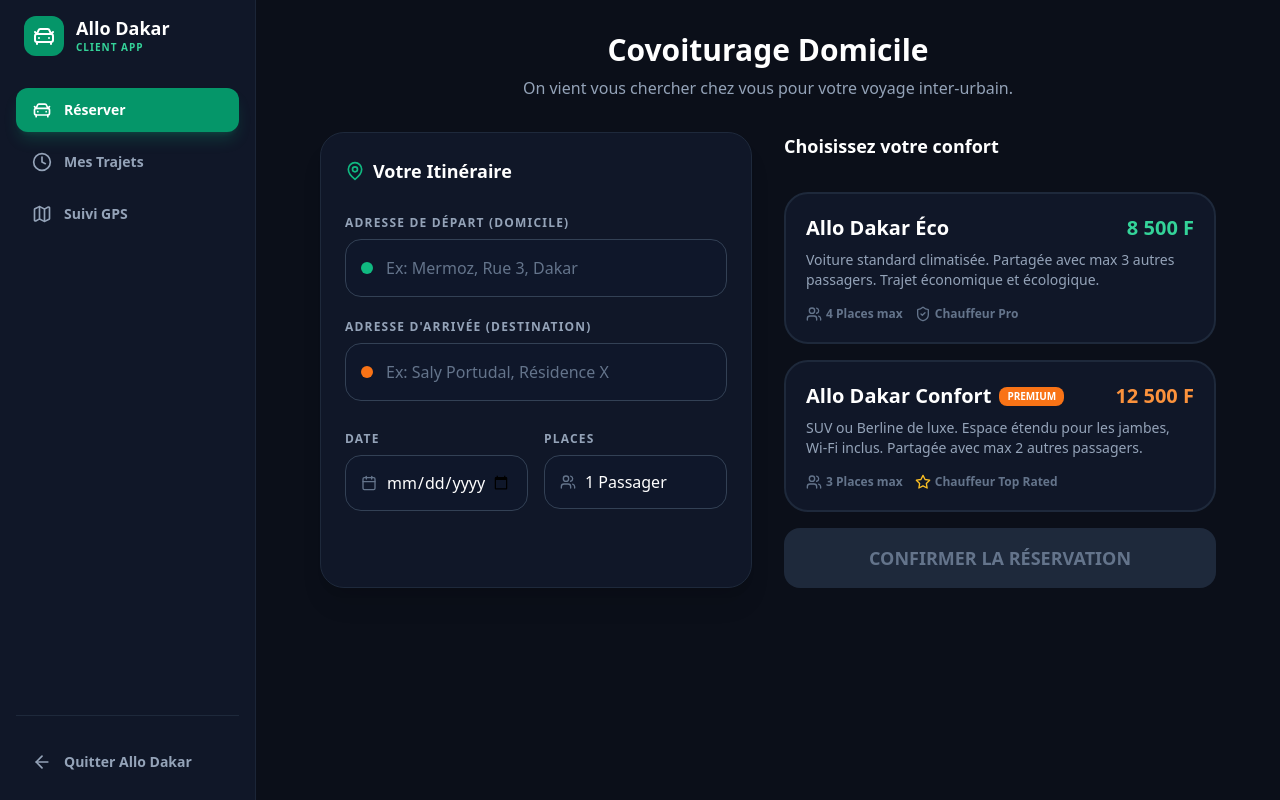
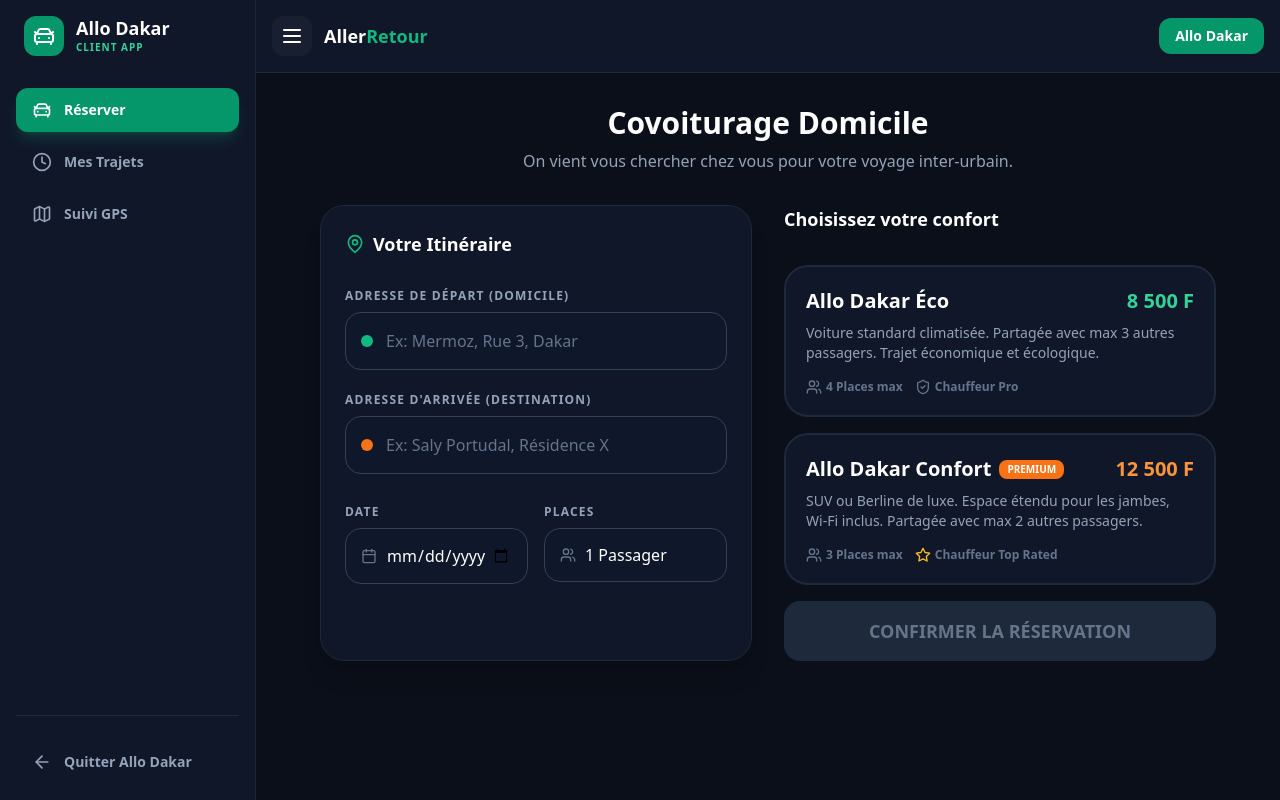
Before and after one commit to migini10/Aller-Retour, a Next.js app in the folder apps/web/: page /allo-dakar-client in a window 1280 px wide. Built offline with nearby package versions, Linux system fonts and the light colour scheme.

Commit message:
feat(allo-dakar): standardize topbar with AllerRetour logo and Allo Dakar button

```diff
--- a/apps/web/src/app/allo-dakar-client/page.tsx
+++ b/apps/web/src/app/allo-dakar-client/page.tsx
@@ -61,16 +61,15 @@
       {/* Main Content */}
       <main className="flex-1 flex flex-col min-h-[100dvh] relative">
 
-        {/* Topbar Mobile */}
-        <header className="md:hidden flex items-center justify-between p-4 bg-[#101728] border-b border-slate-800 sticky top-0 z-50">
+        <header className="flex items-center justify-between p-4 bg-[#101728] border-b border-slate-800 sticky top-0 z-50">
           <div className="flex items-center gap-3">
-            <button onClick={() => setIsMobileMenuOpen(!isMobileMenuOpen)} className="text-white">
+            <button onClick={() => setIsMobileMenuOpen(!isMobileMenuOpen)} className="text-white p-2 rounded-xl bg-slate-800/50 hover:bg-slate-800">
               <Menu className="w-6 h-6" />
             </button>
-            <h1 className="text-lg font-black text-white">Allo Dakar Client</h1>
+            <h1 className="text-lg font-black text-white">Aller<span className="text-emerald-500">Retour</span></h1>
           </div>
-          <button className="relative text-slate-400">
-            <Bell className="w-6 h-6" />
+          <button className="flex items-center gap-1.5 px-4 py-2 rounded-xl bg-emerald-600 hover:bg-emerald-500 text-white text-sm font-bold transition-colors shadow-sm">
+            Allo Dakar
           </button>
         </header>
 
--- a/apps/web/src/app/allo-dakar-driver/page.tsx
+++ b/apps/web/src/app/allo-dakar-driver/page.tsx
@@ -67,16 +67,15 @@
       <main className="flex-1 flex flex-col min-h-[100dvh] relative">
 
         {/* Topbar Mobile */}
-        <header className="md:hidden flex items-center justify-between p-4 bg-[#101728] border-b border-slate-800 sticky top-0 z-50">
+        <header className="flex items-center justify-between p-4 bg-[#101728] border-b border-slate-800 sticky top-0 z-50">
           <div className="flex items-center gap-3">
-            <button onClick={() => setIsMobileMenuOpen(!isMobileMenuOpen)} className="text-white">
+            <button onClick={() => setIsMobileMenuOpen(!isMobileMenuOpen)} className="text-white p-2 rounded-xl bg-slate-800/50 hover:bg-slate-800">
               <Menu className="w-6 h-6" />
             </button>
-            <h1 className="text-lg font-black text-white">Allo Dakar</h1>
+            <h1 className="text-lg font-black text-white">Aller<span className="text-orange-500">Retour</span></h1>
           </div>
-          <button className="relative text-slate-400">
-            <Bell className="w-6 h-6" />
-            <span className="absolute top-0 right-0 w-2 h-2 bg-red-500 rounded-full border-2 border-[#101728]"></span>
+          <button className="flex items-center gap-1.5 px-4 py-2 rounded-xl bg-orange-600 hover:bg-orange-500 text-white text-sm font-bold transition-colors shadow-sm">
+            Allo Dakar
           </button>
         </header>
 
```
